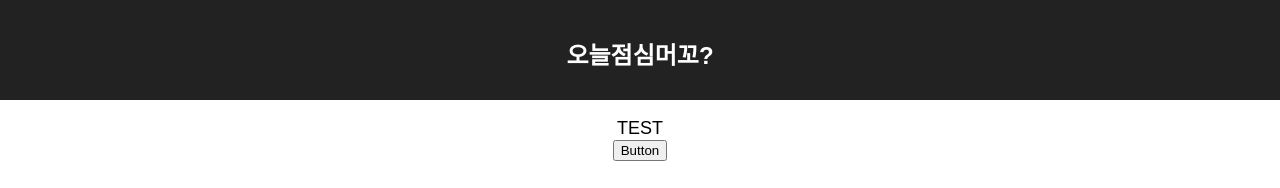
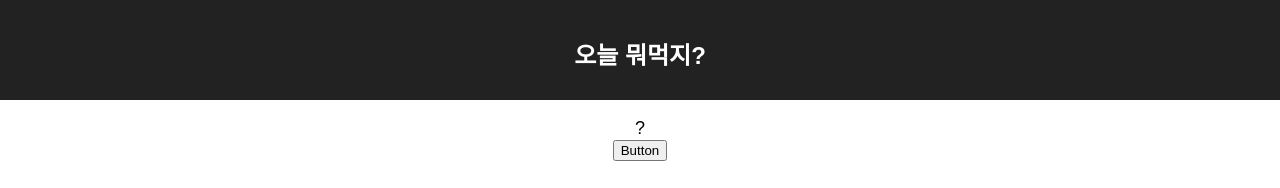
Before and after one commit to spidoche/lunch, a React (Create React App) app: page / in a window 1280 px wide. Shown: the top 188 px of the page. Built offline with nearby package versions, Linux system fonts and the light colour scheme.

Commit message:
Change title and theme color

```diff
--- a/public/index.html
+++ b/public/index.html
@@ -3,7 +3,7 @@
   <head>
     <meta charset="utf-8">
     <meta name="viewport" content="width=device-width, initial-scale=1, shrink-to-fit=no">
-    <meta name="theme-color" content="#000000">
+    <meta name="theme-color" content="#00c340">
     <!--
       manifest.json provides metadata used when your web app is added to the
       homescreen on Android. See https://developers.google.com/web/fundamentals/engage-and-retain/web-app-manifest/
@@ -19,7 +19,7 @@
       work correctly both with client-side routing and a non-root public URL.
       Learn how to configure a non-root public URL by running `npm run build`.
     -->
-    <title>React App</title>
+    <title>오늘 뭐먹지?</title>
   </head>
   <body>
     <noscript>
--- a/src/App.js
+++ b/src/App.js
@@ -11,7 +11,7 @@ class App extends Component {
         super( props );
 
         this.state = {
-            testVal: 'TEST'
+            testVal: '?'
         }
 
     }
@@ -28,7 +28,7 @@ class App extends Component {
             <div className="App">
                 <header className="App-header">
                     {/* <img src={logo} className="App-logo" alt="logo" /> */}
-                    <h1 className="App-title">오늘점심머꼬?</h1>
+                    <h1 className="App-title">오늘 뭐먹지?</h1>
                 </header>
                 <p className="App-intro">
                     <Display testVal={ this.state.testVal } />
```
Also changed, not shown: 1 other file (tests, documents, lock files or other folders).
